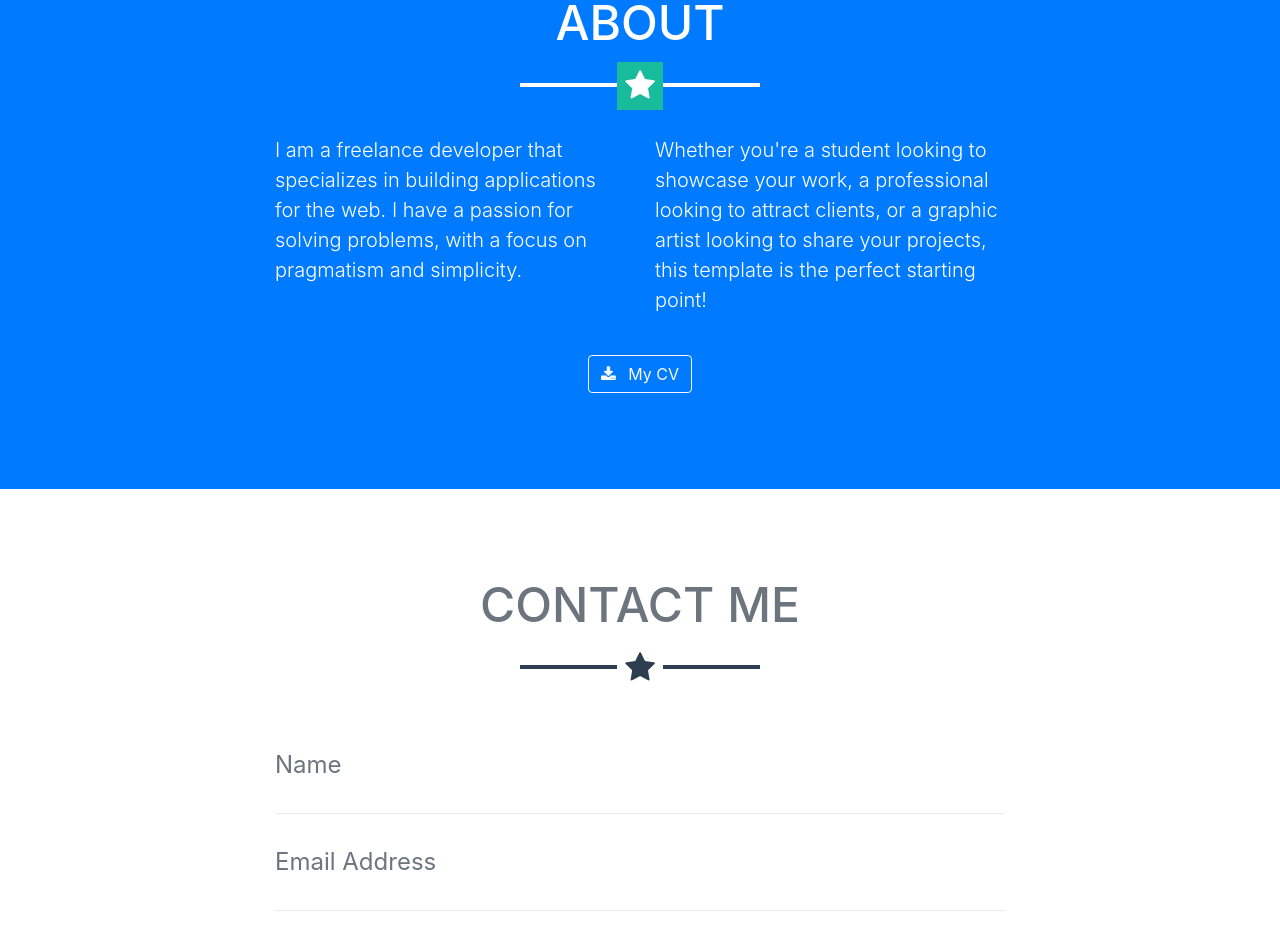
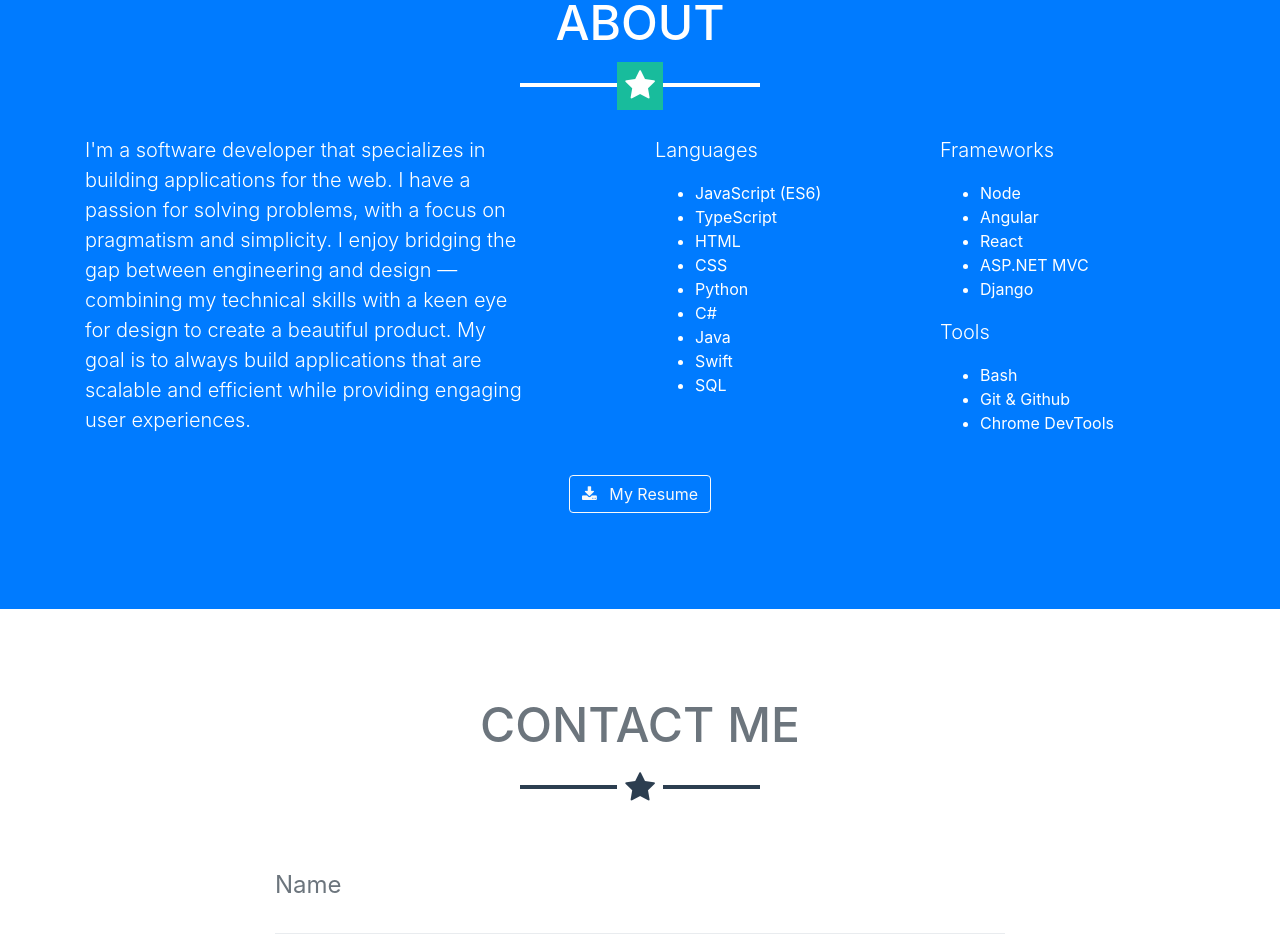
Before and after one commit to billykirk01/MySite, a website with bundled scripts: page index.html in a window 1280 px wide. Shown: the part 1453-2388 px from the top of the page. Built offline with nearby package versions, Linux system fonts and the light colour scheme.

Commit message:
Updates to About

```diff
--- a/index.html
+++ b/index.html
@@ -110,17 +110,52 @@
       <h2 class="text-center text-uppercase text-white">About</h2>
       <hr class="star-light mb-5">
       <div class="row">
-          <div class="col-lg-4 ml-auto">
-            <p class="lead">I am a freelance developer that specializes in building applications for the web. I have a passion for solving problems, with a focus on pragmatism and simplicity.</p>
+        <div class="col-lg-5 ml-auto">
+          <p class="lead">I'm a software developer that specializes in building applications for the web. I have a passion for solving problems,
+            with a focus on pragmatism and simplicity. I enjoy bridging the gap between engineering and design — combining
+            my technical skills with a keen eye for design to create a beautiful product. My goal is to always build applications
+            that are scalable and efficient while providing engaging user experiences.</p>
         </div>
-          <div class="col-lg-4 mr-auto">
-            <p class="lead">Whether you're a student looking to showcase your work, a professional looking to attract clients, or a graphic artist looking to share your projects, this template is the perfect starting point!</p>
+        <div class="col-lg-1 ml-auto" ></div>
+        <div class="col-lg-3 mr-auto">
+            <p class="lead"> Languages
+              <ul>
+                <li>JavaScript (ES6)</li>
+                <li>TypeScript</li>
+                <li>HTML</li>
+                <li>CSS</li>
+                <li>Python</li>
+                <li>C#</li>
+                <li>Java</li>
+                <li>Swift</li>
+                <li>SQL</li>
+              </ul>
+            </p>
+          </div>
+          <div class="col-lg-3 mr-auto">
+            <p class="lead"> Frameworks
+              <ul>
+                <li>Node</li>
+                <li>Angular</li>
+                <li>React</li>
+                <li>ASP.NET MVC</li>
+                <li>Django</li>
+              </ul>
+            </p>
+            <p class="lead"> Tools
+              <ul>
+                <li>Bash</li>
+                <li>Git &amp; Github</li>
+                <li>Chrome DevTools</li>
+              </ul>
+            </p>
+          </div>
         </div>
       </div>
       <div class="text-center mt-4">
         <a class="btn btn-xl btn-outline-light" href="img/Resume.pdf">
           <i class="fa fa-download mr-2"></i>
-            My CV
+          My Resume
         </a>
       </div>
     </div>
@@ -244,7 +279,8 @@
             <hr class="star-dark mb-5">
             <!-- <img class="img-fluid mb-5" src="img/portfolio/cabin.png" alt=""> -->
             <p class="mb-5">
-              Control your Lifx lights from anywhere in the world. This is a web application built on the Angular framework and the <a href="https://api.developer.lifx.com/docs">Lifx HTTP API</a>.
+              Control your Lifx lights from anywhere in the world. This is a web application built on the Angular framework and the
+              <a href="https://api.developer.lifx.com/docs">Lifx HTTP API</a>.
             </p>
             <div class="mb-4">
               <a class="btn btn-primary btn-lg rounded-pill portfolio-modal" href="https://wkirk01.github.io/LightWebApp/">
```
Lines whose indentation alone changed are shown as unchanged.
